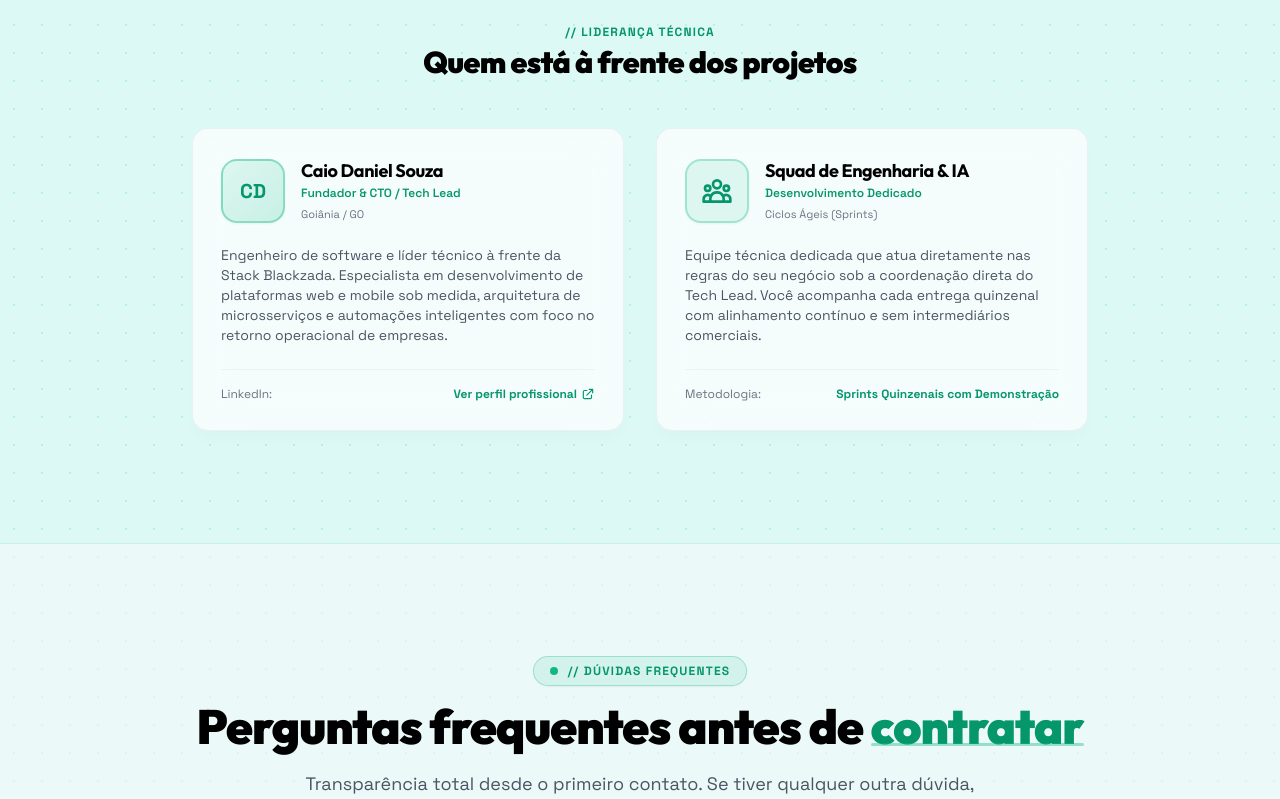
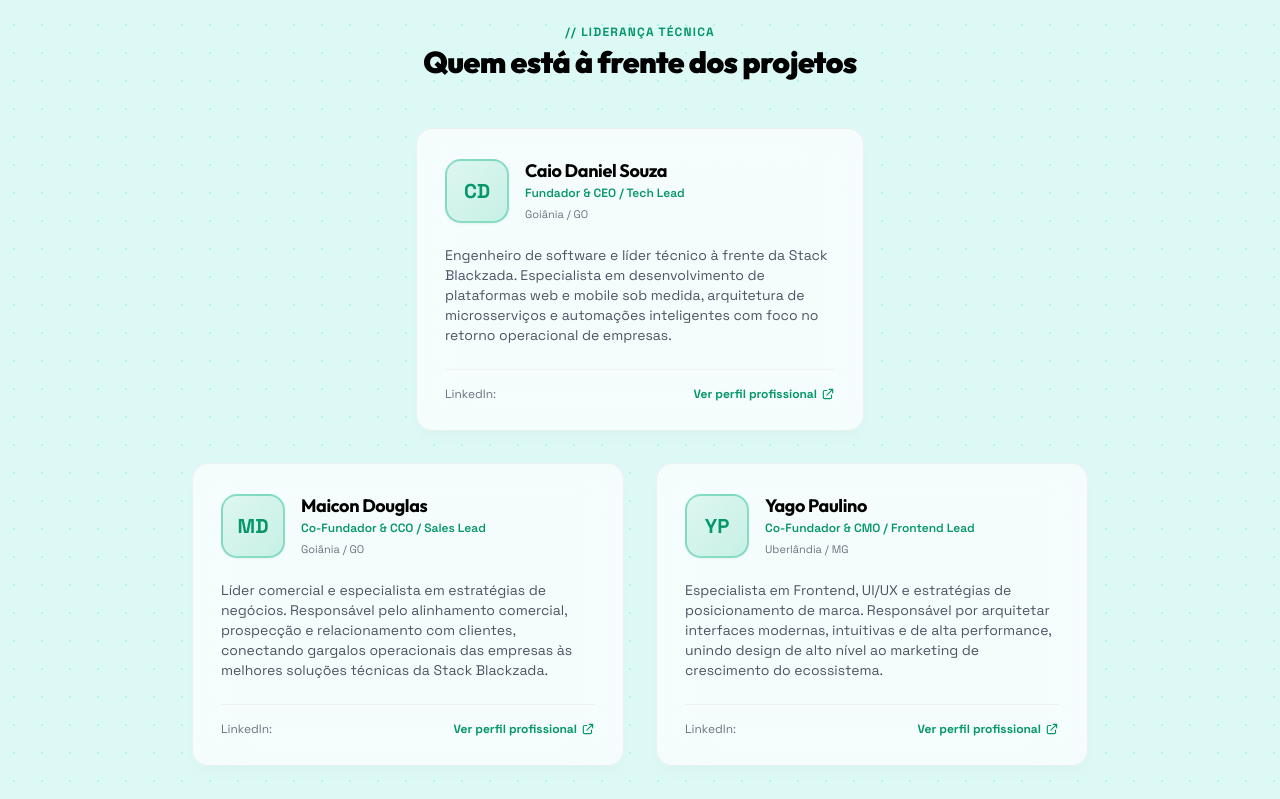
Before and after one commit to StackBlackzada/landpage-stack, a React (Vite) app: page / in a window 1280 px wide. Shown: the part 9201-10000 px from the top of the page. Built offline with nearby package versions, Linux system fonts and the light colour scheme.

Commit message:
fix: Organição das lideranças tecnicas no about

```diff
--- a/src/components/About.jsx
+++ b/src/components/About.jsx
@@ -43,7 +43,7 @@ export default function About({ t }) {
                 </div>
             </div>
 
-            {/* Time / Liderança */}
+            {/* Time / Liderança - Estrutura Piramidal */}
             <div>
                 <div className="text-center mb-12">
                     <span className="font-code text-xs font-bold text-emerald-600 dark:text-emerald-400 uppercase tracking-widest block mb-1">
@@ -54,9 +54,10 @@ export default function About({ t }) {
                     </h3>
                 </div>
 
-                <div className="grid grid-cols-1 md:grid-cols-2 gap-6 sm:gap-8 max-w-4xl mx-auto items-stretch">
-                    {/* Card Caio Daniel Souza */}
-                    <div className="group rounded-2xl bg-white/70 dark:bg-zinc-900/60 backdrop-blur-xl border border-gray-200/60 dark:border-zinc-800/80 p-6 sm:p-7 flex flex-col justify-between h-full shadow-lg shadow-black/[0.02] dark:shadow-black/40 hover:border-emerald-500/40 transition-all duration-500 transform hover:-translate-y-1">
+                <div className="flex flex-col gap-6 sm:gap-8 max-w-4xl mx-auto">
+                    {/* Topo da Pirâmide: Caio Daniel Souza */}
+                    <div className="flex justify-center">
+                        <div className="w-full sm:w-1/2 group rounded-2xl bg-white/70 dark:bg-zinc-900/60 backdrop-blur-xl border border-gray-200/60 dark:border-zinc-800/80 p-6 sm:p-7 flex flex-col justify-between shadow-lg shadow-black/[0.02] dark:shadow-black/40 hover:border-emerald-500/40 transition-all duration-500 transform hover:-translate-y-1">
                             <div>
                                 <div className="flex items-center gap-4 mb-5">
                                     <div className="w-16 h-16 rounded-2xl bg-gradient-to-br from-emerald-500/10 to-emerald-500/20 border-2 border-emerald-500/40 flex items-center justify-center text-emerald-600 dark:text-emerald-400 font-code text-xl font-black shrink-0 shadow-sm">
@@ -67,7 +68,7 @@ export default function About({ t }) {
                                             Caio Daniel Souza
                                         </h4>
                                         <p className="font-code text-xs text-emerald-600 dark:text-emerald-400 font-semibold">
-                                        Fundador & CTO / Tech Lead
+                                            Fundador & CEO / Tech Lead
                                         </p>
                                         <span className="text-[11px] font-code text-gray-500 dark:text-gray-400">
                                             Goiânia / GO
@@ -95,39 +96,90 @@ export default function About({ t }) {
                                 </a>
                             </div>
                         </div>
+                    </div>
 
-                    {/* Card Squad de Engenharia */}
+                    {/* Base da Pirâmide: Maicon Douglas (Esquerda) e Yago Paulino (Direita) */}
+                    <div className="grid grid-cols-1 md:grid-cols-2 gap-6 sm:gap-8 items-stretch">
+                        {/* Card Maicon Douglas */}
                         <div className="group rounded-2xl bg-white/70 dark:bg-zinc-900/60 backdrop-blur-xl border border-gray-200/60 dark:border-zinc-800/80 p-6 sm:p-7 flex flex-col justify-between h-full shadow-lg shadow-black/[0.02] dark:shadow-black/40 hover:border-emerald-500/40 transition-all duration-500 transform hover:-translate-y-1">
                             <div>
                                 <div className="flex items-center gap-4 mb-5">
-                                <div className="w-16 h-16 rounded-2xl bg-emerald-500/10 border-2 border-emerald-500/30 flex items-center justify-center text-emerald-600 dark:text-emerald-400 font-code text-xs font-bold shrink-0 shadow-sm">
-                                    <svg className="w-8 h-8" fill="none" stroke="currentColor" viewBox="0 0 24 24">
-                                        <path strokeLinecap="round" strokeLinejoin="round" strokeWidth="2" d="M17 20h5v-2a3 3 0 00-5.356-1.857M17 20H7m10 0v-2c0-.656-.126-1.283-.356-1.857M7 20H2v-2a3 3 0 015.356-1.857M7 20v-2c0-.656.126-1.283.356-1.857m0 0a5.002 5.002 0 019.288 0M15 7a3 3 0 11-6 0 3 3 0 016 0zm6 3a2 2 0 11-4 0 2 2 0 014 0zM7 10a2 2 0 11-4 0 2 2 0 014 0z" />
-                                    </svg>
+                                    <div className="w-16 h-16 rounded-2xl bg-gradient-to-br from-emerald-500/10 to-emerald-500/20 border-2 border-emerald-500/40 flex items-center justify-center text-emerald-600 dark:text-emerald-400 font-code text-xl font-black shrink-0 shadow-sm">
+                                        MD
                                     </div>
                                     <div>
                                         <h4 className="font-display font-bold text-base sm:text-lg text-black dark:text-white group-hover:text-emerald-600 dark:group-hover:text-emerald-400 transition-colors">
-                                        Squad de Engenharia & IA
+                                            Maicon Douglas
                                         </h4>
                                         <p className="font-code text-xs text-emerald-600 dark:text-emerald-400 font-semibold">
-                                        Desenvolvimento Dedicado
+                                            Co-Fundador & CCO / Sales Lead
                                         </p>
                                         <span className="text-[11px] font-code text-gray-500 dark:text-gray-400">
-                                        Ciclos Ágeis (Sprints)
+                                            Goiânia / GO
                                         </span>
                                     </div>
                                 </div>
 
                                 <p className="text-xs sm:text-sm text-gray-600 dark:text-gray-300 leading-relaxed mb-6">
-                                Equipe técnica dedicada que atua diretamente nas regras do seu negócio sob a coordenação direta do Tech Lead. Você acompanha cada entrega quinzenal com alinhamento contínuo e sem intermediários comerciais.
+                                    Líder comercial e especialista em estratégias de negócios. Responsável pelo alinhamento comercial, prospecção e relacionamento com clientes, conectando gargalos operacionais das empresas às melhores soluções técnicas da Stack Blackzada.
                                 </p>
                             </div>
 
                             <div className="pt-4 border-t border-gray-200/50 dark:border-zinc-800 flex items-center justify-between font-code text-xs">
-                            <span className="text-gray-500 dark:text-gray-400">Metodologia:</span>
-                            <span className="text-emerald-600 dark:text-emerald-400 font-bold">
-                                Sprints Quinzenais com Demonstração
+                                <span className="text-gray-500 dark:text-gray-400">LinkedIn:</span>
+                                <a
+                                    href="#"
+                                    target="_blank"
+                                    rel="noopener noreferrer"
+                                    className="font-bold text-emerald-600 dark:text-emerald-400 hover:underline inline-flex items-center gap-1"
+                                >
+                                    <span>Ver perfil profissional</span>
+                                    <svg className="w-3.5 h-3.5" fill="none" stroke="currentColor" viewBox="0 0 24 24">
+                                        <path strokeLinecap="round" strokeLinejoin="round" strokeWidth="2" d="M10 6H6a2 2 0 00-2 2v10a2 2 0 002 2h10a2 2 0 002-2v-4M14 4h6m0 0v6m0-6L10 14" />
+                                    </svg>
+                                </a>
+                            </div>
+                        </div>
+
+                        {/* Card Yago Paulino */}
+                        <div className="group rounded-2xl bg-white/70 dark:bg-zinc-900/60 backdrop-blur-xl border border-gray-200/60 dark:border-zinc-800/80 p-6 sm:p-7 flex flex-col justify-between h-full shadow-lg shadow-black/[0.02] dark:shadow-black/40 hover:border-emerald-500/40 transition-all duration-500 transform hover:-translate-y-1">
+                            <div>
+                                <div className="flex items-center gap-4 mb-5">
+                                    <div className="w-16 h-16 rounded-2xl bg-gradient-to-br from-emerald-500/10 to-emerald-500/20 border-2 border-emerald-500/40 flex items-center justify-center text-emerald-600 dark:text-emerald-400 font-code text-xl font-black shrink-0 shadow-sm">
+                                        YP
+                                    </div>
+                                    <div>
+                                        <h4 className="font-display font-bold text-base sm:text-lg text-black dark:text-white group-hover:text-emerald-600 dark:group-hover:text-emerald-400 transition-colors">
+                                            Yago Paulino
+                                        </h4>
+                                        <p className="font-code text-xs text-emerald-600 dark:text-emerald-400 font-semibold">
+                                            Co-Fundador & CMO / Frontend Lead
+                                        </p>
+                                        <span className="text-[11px] font-code text-gray-500 dark:text-gray-400">
+                                            Uberlândia / MG
                                         </span>
+                                    </div>
+                                </div>
+
+                                <p className="text-xs sm:text-sm text-gray-600 dark:text-gray-300 leading-relaxed mb-6">
+                                    Especialista em Frontend, UI/UX e estratégias de posicionamento de marca. Responsável por arquitetar interfaces modernas, intuitivas e de alta performance, unindo design de alto nível ao marketing de crescimento do ecossistema.
+                                </p>
+                            </div>
+
+                            <div className="pt-4 border-t border-gray-200/50 dark:border-zinc-800 flex items-center justify-between font-code text-xs">
+                                <span className="text-gray-500 dark:text-gray-400">LinkedIn:</span>
+                                <a
+                                    href="https://www.linkedin.com/in/yago-paulino-b36383340"
+                                    target="_blank"
+                                    rel="noopener noreferrer"
+                                    className="font-bold text-emerald-600 dark:text-emerald-400 hover:underline inline-flex items-center gap-1"
+                                >
+                                    <span>Ver perfil profissional</span>
+                                    <svg className="w-3.5 h-3.5" fill="none" stroke="currentColor" viewBox="0 0 24 24">
+                                        <path strokeLinecap="round" strokeLinejoin="round" strokeWidth="2" d="M10 6H6a2 2 0 00-2 2v10a2 2 0 002 2h10a2 2 0 002-2v-4M14 4h6m0 0v6m0-6L10 14" />
+                                    </svg>
+                                </a>
+                            </div>
                         </div>
                     </div>
                 </div>
```
Lines whose indentation alone changed are shown as unchanged.
